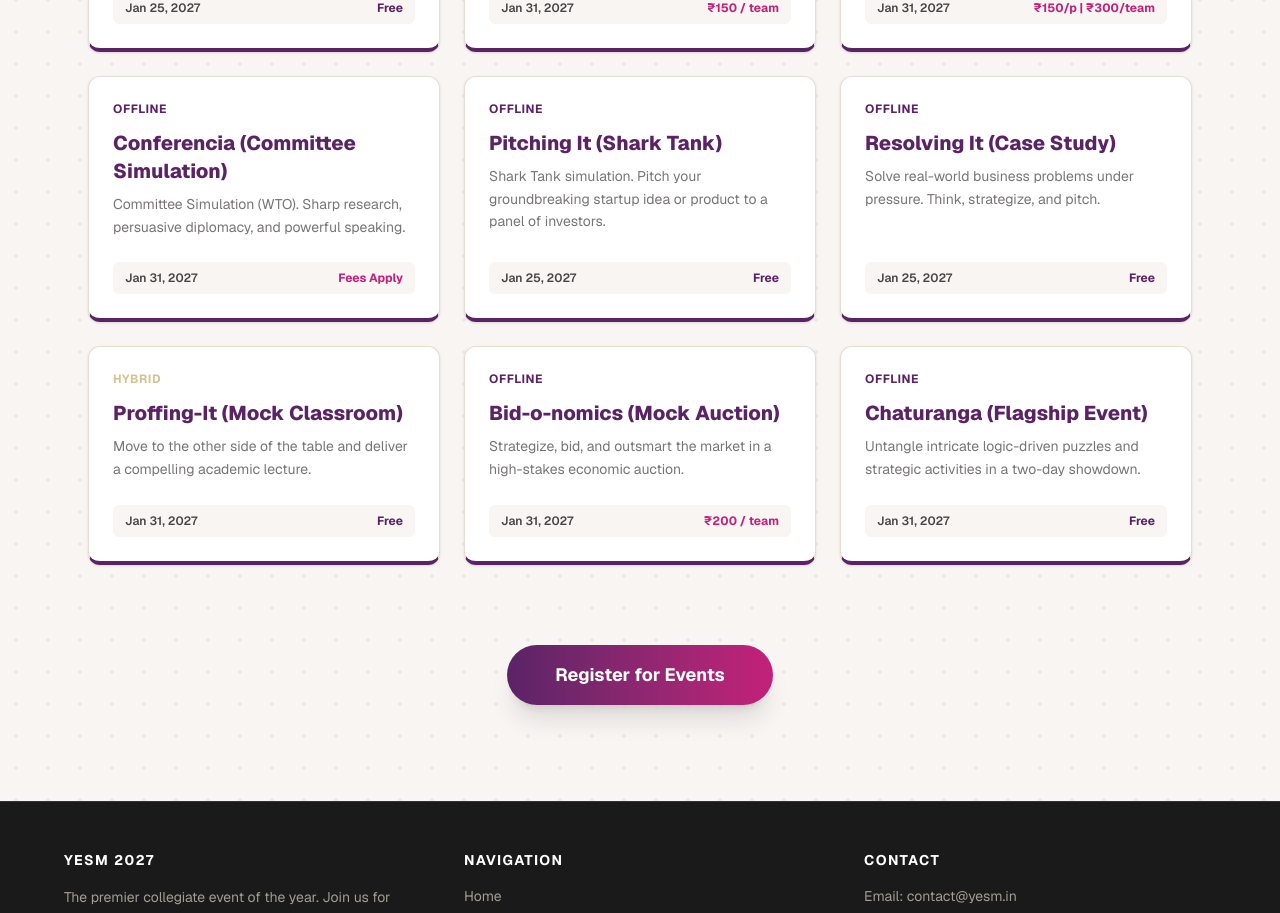
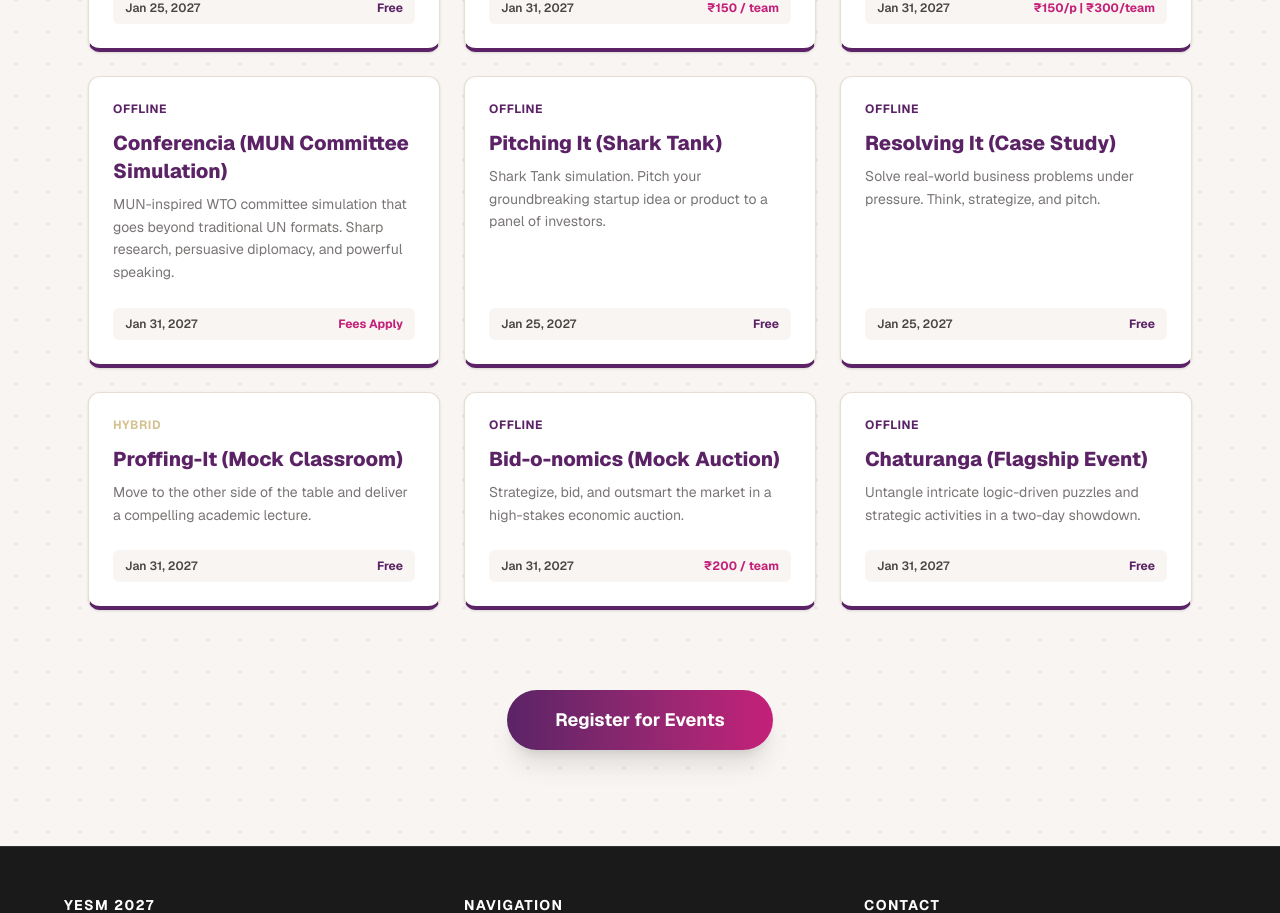
Before and after one commit to Sagniiiik/yesm-2026, a Next.js app: page /events in a window 1280 px wide. Shown: the part 1520-2433 px from the top of the page. Built offline with nearby package versions, Linux system fonts and the light colour scheme.

Commit message:
mun update

```diff
--- a/app/events/page.tsx
+++ b/app/events/page.tsx
@@ -332,10 +332,10 @@ export default function Events() {
       rules: 'Teams of 2 (one speaking for, one against). Individual registrants will be randomly paired. Language chosen (Bengali, Hindi, or English) cannot be changed mid-speech.',
       formUrl: 'https://docs.google.com/forms/d/1TwkM-_o1gYBB_bJdC1SJuqhSZeoaysdqh65fcX4C3H4/edit'
     },
-   {
-      id: 'conferencia', mode: 'OFFLINE', title: 'Conferencia (Committee Simulation)', cost: 'Fees Apply', deadline: 'Jan 31, 2027',
-      desc: 'Committee Simulation (WTO). Sharp research, persuasive diplomacy, and powerful speaking.',
-      rules: 'World Trade Organization committee simulation. English is the official language. Formal wear for Day 1, Ethnic wear for Day 2. Fees: ₹650 Single / ₹1200 Double.',
+{
+      id: 'conferencia', mode: 'OFFLINE', title: 'Conferencia (MUN Committee Simulation)', cost: 'Fees Apply', deadline: 'Jan 31, 2027',
+      desc: 'MUN-inspired WTO committee simulation that goes beyond traditional UN formats. Sharp research, persuasive diplomacy, and powerful speaking.',
+      rules: 'Two-day offline WTO committee simulation (Feb 4–5, 2027) inspired by MUN formats, with no prelims and a study guide provided. Open to +2, UG, and PG students; first-come, first-served allotment; English is the official language; formal wear on Day 1, ethnic wear on Day 2. Fees: Early Bird (ends Jan 8) ₹550 Single / ₹1000 Double; Round 1 ₹650 Single / ₹1200 Double.',
       formUrl: 'https://docs.google.com/forms/d/e/1FAIpQLSeccjgRP6Re0bSkpYGzYTSETqgi05J3jbbKE4QDNi-9OYCfiA/viewform?usp=publish-editor'
     },
    {
--- a/app/register/page.tsx
+++ b/app/register/page.tsx
@@ -321,7 +321,7 @@ const registrationEvents = [
     rulebookHref: "/rulebook#conferencia",
     mode: "OFFLINE",
     title: "Conferencia",
-    subtitle: "Committee Simulation",
+    subtitle: "MUN Committee Simulation",
     cost: "Fees Apply",
     formUrl:
       "https://docs.google.com/forms/d/e/1FAIpQLSeccjgRP6Re0bSkpYGzYTSETqgi05J3jbbKE4QDNi-9OYCfiA/viewform?usp=publish-editor",
```
